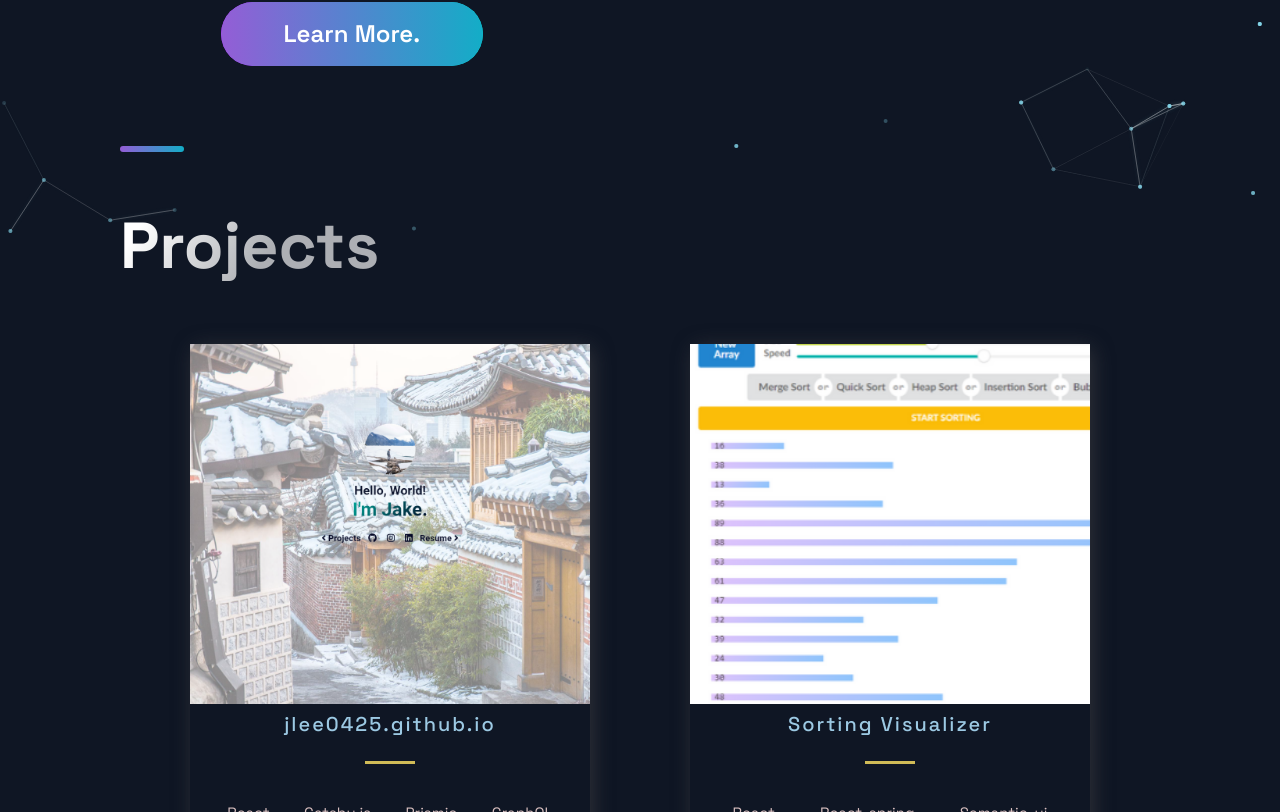
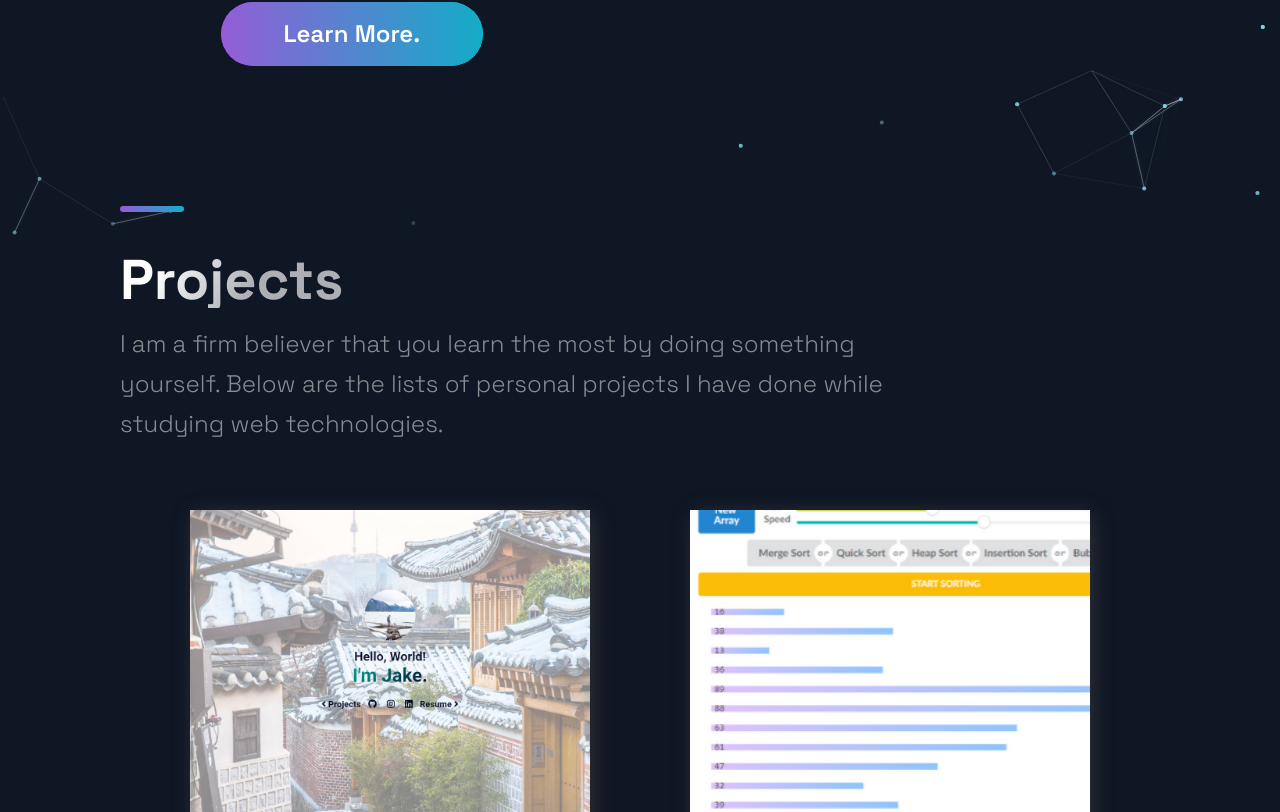
Before and after one commit to jlee0425/portfolio, a Next.js app: page / in a window 1280 px wide. Shown: the part 508-1320 px from the top of the page. Built offline with nearby package versions, Linux system fonts and the light colour scheme.

Commit message:
added desc

```diff
--- a/components/Projects/index.tsx
+++ b/components/Projects/index.tsx
@@ -2,6 +2,7 @@ import React from 'react';
 import {
 	Section,
 	SectionDivider,
+	SectionText,
 	SectionTitle,
 } from '@styles/styledComponents';
 import styled from 'styled-components';
@@ -10,12 +11,18 @@ import projects from '@lib/projects.json';
 
 const index = () => {
 	return (
-		<Section nopadding id='projects'>
-			<SectionDivider />
-			<SectionTitle main>Projects</SectionTitle>
+		<Section id='projects'>
+			<SectionDivider divider />
+			<SectionTitle>Projects</SectionTitle>
+			<SectionText>
+				I am a firm believer that you learn the most by doing something
+				yourself. Below are the lists of personal projects I have done while
+				studying web technologies.
+			</SectionText>
 			<GridContainer>
 				{projects.map(({ title, thumbnail, to, tags, git, url }) => (
 					<ProjectCard
+						key={title}
 						title={title}
 						image={thumbnail}
 						to={to}
```
